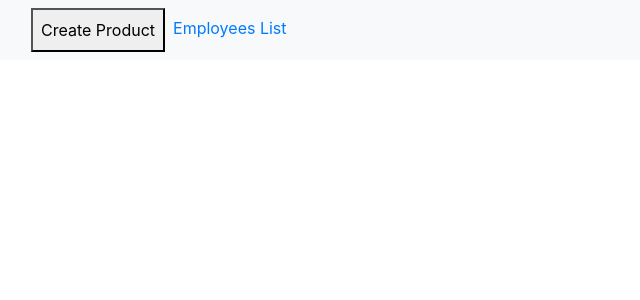
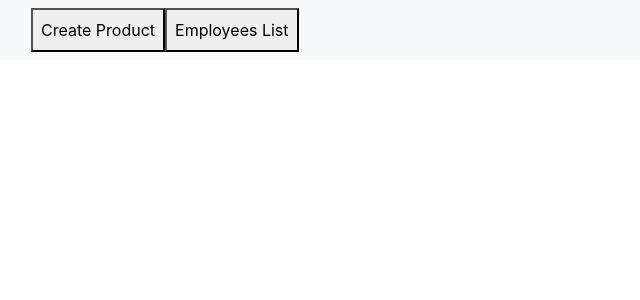
Before and after one commit to mangala333/CRUD, an Angular app: page / in a window 1280 px wide. Shown: the top 300 px of the page, without its empty margins (0-640 px from the left). Built offline with nearby package versions, Linux system fonts and the light colour scheme.

Commit message:
CRUD Application

```diff
--- a/src/app/app.component.html
+++ b/src/app/app.component.html
@@ -7,9 +7,9 @@
         </button>
       </li>
       <li class="nav-item">
-        <a routerLink="employee/get" class="nav-link" routerLinkActive="active">
+        <button routerLink="employee/get" class="nav-link" routerLinkActive="active">
           Employees List
-        </a>
+        </button>
       </li>
     </ul>
   </div>
```
